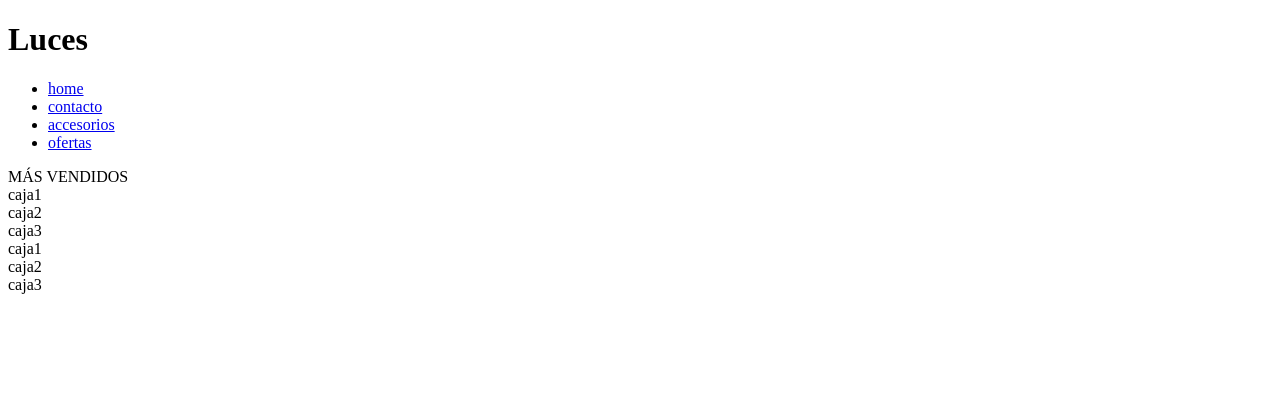
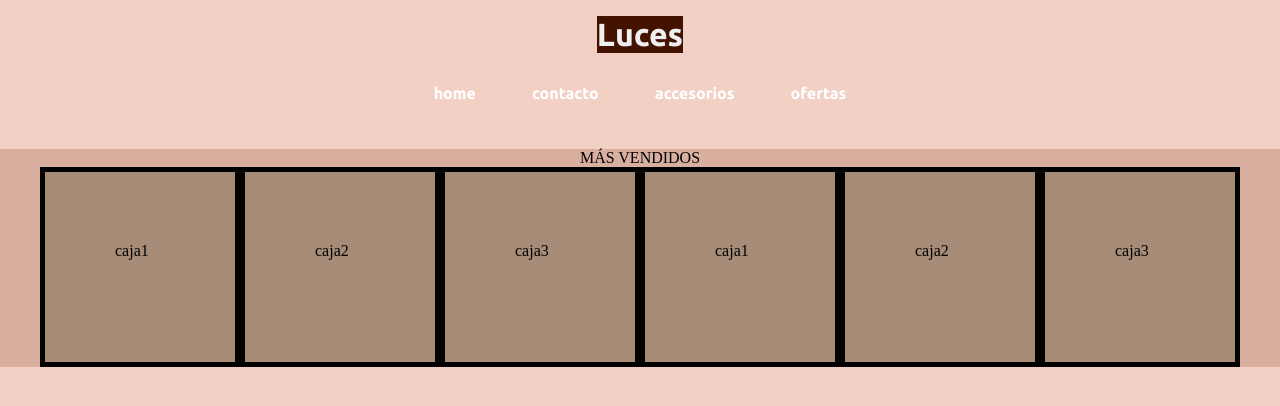
Before and after one commit to rociojerez/proyecto-coder60360, a plain HTML site: page pages/luces.html in a window 1280 px wide. Drawn offline with Linux system fonts and the light colour scheme; the site is published under a folder, as on GitHub Pages, so addresses that start at the root find nothing.

Commit message:
modificacion de linkeocss

```diff
--- a/pages/luces.html
+++ b/pages/luces.html
@@ -2,7 +2,7 @@
 <html lang="en">
 
 <head>
-    <link rel="stylesheet" href="/style.css">
+    <link rel="stylesheet" href="../style.css">
     <meta charset="UTF-8">
     <meta name="viewport" content="width=device-width, initial-scale=1.0">
     <title>luces</title>
```
Also changed, not shown: pages/accesorios.html (+1 -1 lines), pages/contacto.html (+1 -1 lines), pages/ofertas.html (+1 -1 lines).
